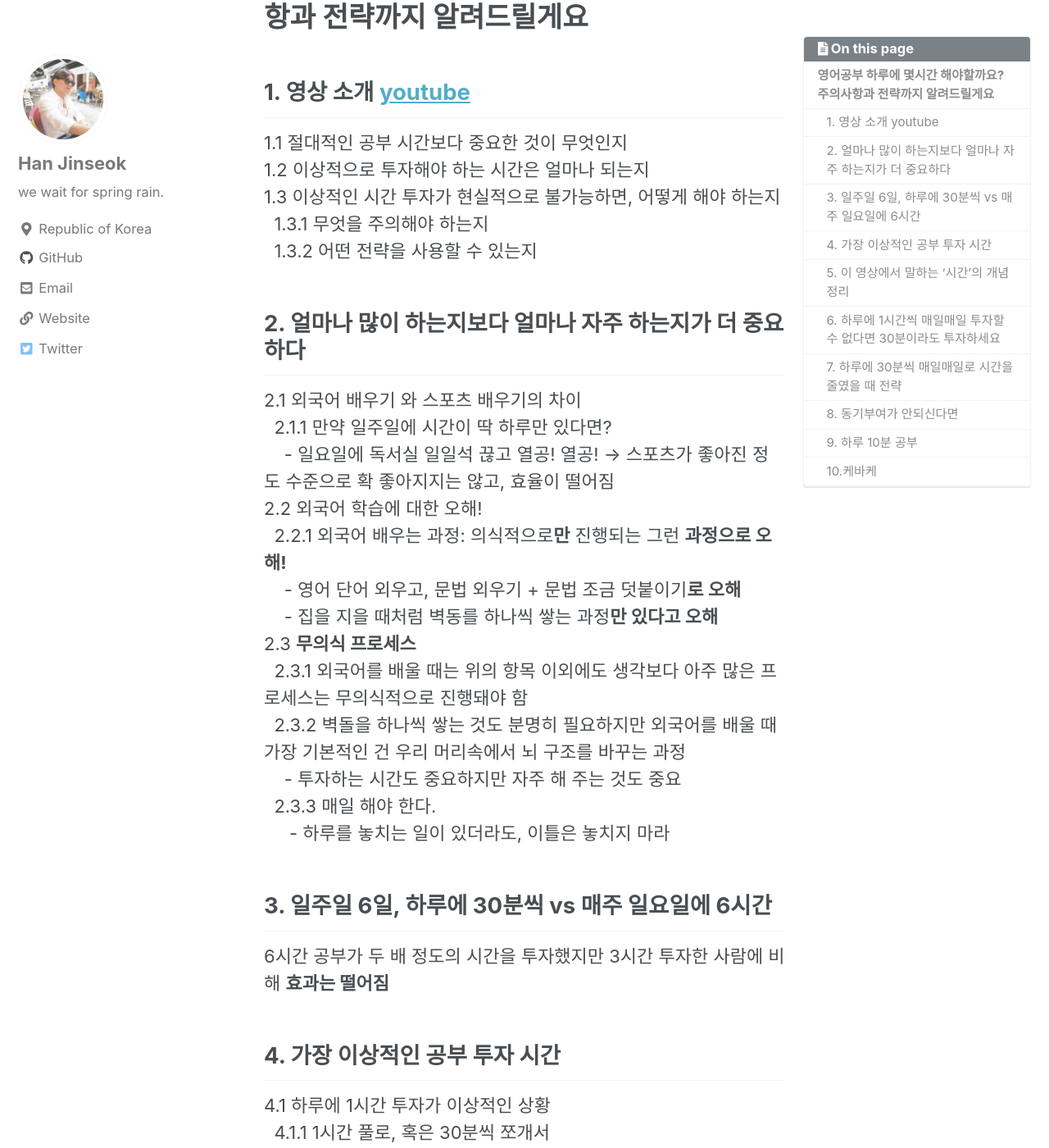
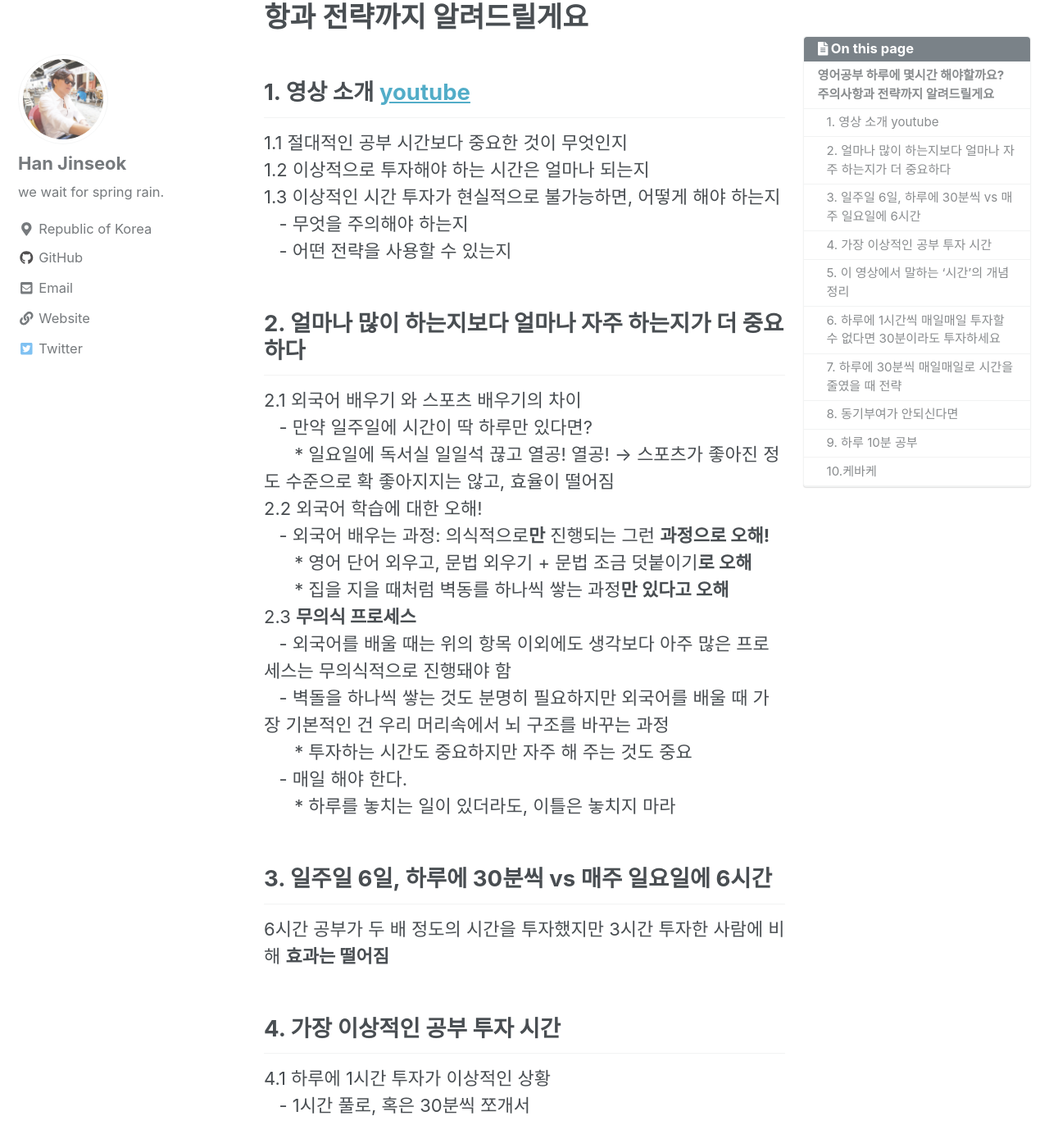
Before and after one commit to moregorenine/moregorenine.github.io, a Jekyll site: the page built from _posts/london-ssam/2021-03-28-London-Ssam.md, in a window 1280 px wide and 1400 px high, scrolled down 242 px. Shown: the whole window at 82% size. Built offline with Jekyll 4.4.1, drawn with Linux system fonts in a browser that asks for light colours; nearby versions of some CDN libraries; comment, search, counter and statistics services are not loaded; a style sheet for code colours, icons or effects is not loaded; some of the changed text lies outside the part shown.

Commit message:
Update 2021-03-28-London-Ssam.md

```diff
--- a/_posts/london-ssam/2021-03-28-London-Ssam.md
+++ b/_posts/london-ssam/2021-03-28-London-Ssam.md
@@ -16,30 +16,30 @@ toc_sticky: true
 1.1 절대적인 공부 시간보다 중요한 것이 무엇인지
 1.2 이상적으로 투자해야 하는 시간은 얼마나 되는지
 1.3 이상적인 시간 투자가 현실적으로 불가능하면, 어떻게 해야 하는지
-&nbsp;&nbsp;1.3.1 무엇을 주의해야 하는지
-&nbsp;&nbsp;1.3.2 어떤 전략을 사용할 수 있는지
+&nbsp;&nbsp;&nbsp;- 무엇을 주의해야 하는지
+&nbsp;&nbsp;&nbsp;- 어떤 전략을 사용할 수 있는지
 
 ## 2. 얼마나 많이 하는지보다 얼마나 자주 하는지가 더 중요하다
 2.1 외국어 배우기 와 스포츠 배우기의 차이
-&nbsp;&nbsp;2.1.1 만약 일주일에 시간이 딱 하루만 있다면?
-&nbsp;&nbsp;&nbsp;&nbsp;- 일요일에 독서실 일일석 끊고 열공! 열공! → 스포츠가 좋아진 정도 수준으로 확 좋아지지는 않고, 효율이 떨어짐
+&nbsp;&nbsp;&nbsp;- 만약 일주일에 시간이 딱 하루만 있다면?
+&nbsp;&nbsp;&nbsp;&nbsp;&nbsp;&nbsp;* 일요일에 독서실 일일석 끊고 열공! 열공! → 스포츠가 좋아진 정도 수준으로 확 좋아지지는 않고, 효율이 떨어짐
 2.2 외국어 학습에 대한 오해!
-&nbsp;&nbsp;2.2.1 외국어 배우는 과정: 의식적으로**만** 진행되는 그런 **과정으로 오해!**
-&nbsp;&nbsp;&nbsp;&nbsp;- 영어 단어 외우고, 문법 외우기 + 문법 조금 덧붙이기**로 오해**
-&nbsp;&nbsp;&nbsp;&nbsp;- 집을 지을 때처럼 벽동를 하나씩 쌓는 과정**만 있다고 오해**
+&nbsp;&nbsp;&nbsp;- 외국어 배우는 과정: 의식적으로**만** 진행되는 그런 **과정으로 오해!**
+&nbsp;&nbsp;&nbsp;&nbsp;&nbsp;&nbsp;* 영어 단어 외우고, 문법 외우기 + 문법 조금 덧붙이기**로 오해**
+&nbsp;&nbsp;&nbsp;&nbsp;&nbsp;&nbsp;* 집을 지을 때처럼 벽동를 하나씩 쌓는 과정**만 있다고 오해**
 2.3 **무의식 프로세스**
-&nbsp;&nbsp;2.3.1 외국어를 배울 때는 위의 항목 이외에도 생각보다 아주 많은 프로세스는 무의식적으로 진행돼야 함
-&nbsp;&nbsp;2.3.2 벽돌을 하나씩 쌓는 것도 분명히 필요하지만 외국어를 배울 때 가장 기본적인 건 우리 머리속에서 뇌 구조를 바꾸는 과정
-&nbsp;&nbsp;&nbsp;&nbsp;- 투자하는 시간도 중요하지만 자주 해 주는 것도 중요
-&nbsp;&nbsp;2.3.3 매일 해야 한다.
-&nbsp;&nbsp;&nbsp;&nbsp; - 하루를 놓치는 일이 있더라도, 이틀은 놓치지 마라
+&nbsp;&nbsp;&nbsp;- 외국어를 배울 때는 위의 항목 이외에도 생각보다 아주 많은 프로세스는 무의식적으로 진행돼야 함
+&nbsp;&nbsp;&nbsp;- 벽돌을 하나씩 쌓는 것도 분명히 필요하지만 외국어를 배울 때 가장 기본적인 건 우리 머리속에서 뇌 구조를 바꾸는 과정
+&nbsp;&nbsp;&nbsp;&nbsp;&nbsp;&nbsp;* 투자하는 시간도 중요하지만 자주 해 주는 것도 중요
+&nbsp;&nbsp;&nbsp;- 매일 해야 한다.
+&nbsp;&nbsp;&nbsp;&nbsp;&nbsp;&nbsp;* 하루를 놓치는 일이 있더라도, 이틀은 놓치지 마라
 
 ## 3. 일주일 6일, 하루에 30분씩 vs 매주 일요일에 6시간
 6시간 공부가 두 배 정도의 시간을 투자했지만 3시간 투자한 사람에 비해 **효과는 떨어짐**
 
 ## 4. 가장 이상적인 공부 투자 시간
 4.1 하루에 1시간 투자가 이상적인 상황
-&nbsp;&nbsp;4.1.1 1시간 풀로, 혹은 30분씩 쪼개서
+&nbsp;&nbsp;&nbsp;- 1시간 풀로, 혹은 30분씩 쪼개서
 
 ## 5. 이 영상에서 말하는 '시간'의 개념 정리
 5.1 시간 = 기본 공부 시간, 기본 공부 session
@@ -48,8 +48,8 @@ toc_sticky: true
 
 ## 6. 하루에 1시간씩 매일매일 투자할 수 없다면 30분이라도 투자하세요
 6.1 공부 시간을 1시간에서 30분으로 줄였을 때! 주의할 점
-&nbsp;&nbsp;6.1.1 사용하는 공부 방법에 대해 훨씬 더 신경을 써야 함
-&nbsp;&nbsp;6.1.2 다양한 영역을 키우기 위해, 다양한 벙법 사용 필요
+&nbsp;&nbsp;&nbsp;- 사용하는 공부 방법에 대해 훨씬 더 신경을 써야 함
+&nbsp;&nbsp;&nbsp;- 다양한 영역을 키우기 위해, 다양한 벙법 사용 필요
 
 ## 7. 하루에 30분씩 매일매일로 시간을 줄였을 때 전략
 7.1 스피킹, 리스닝, 리딩, 쓰기, 문법, 단어, 발음
```
